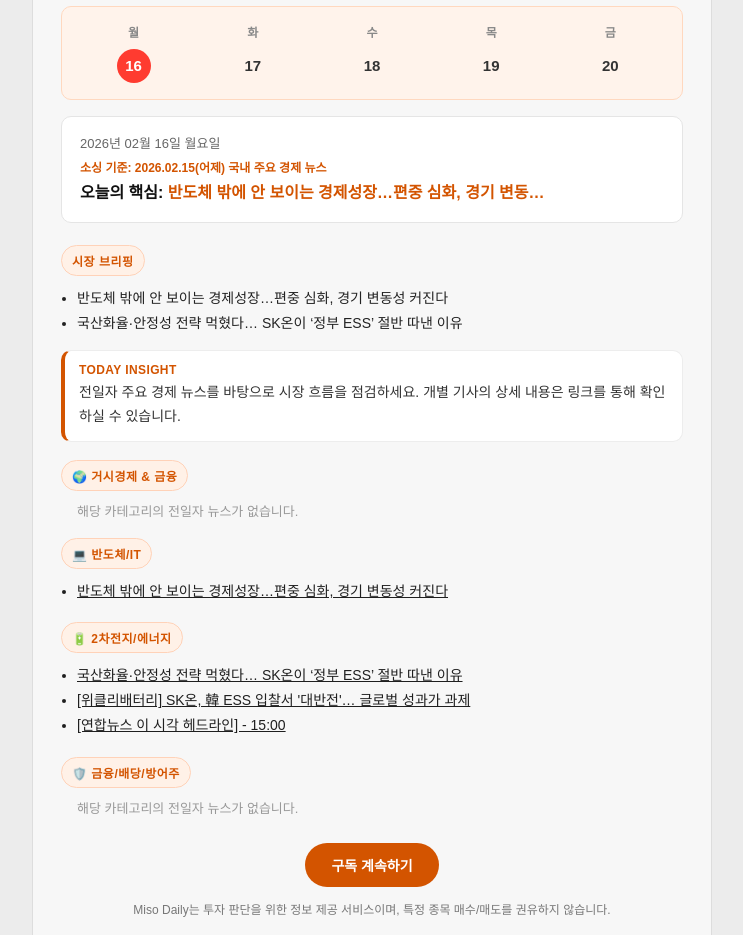
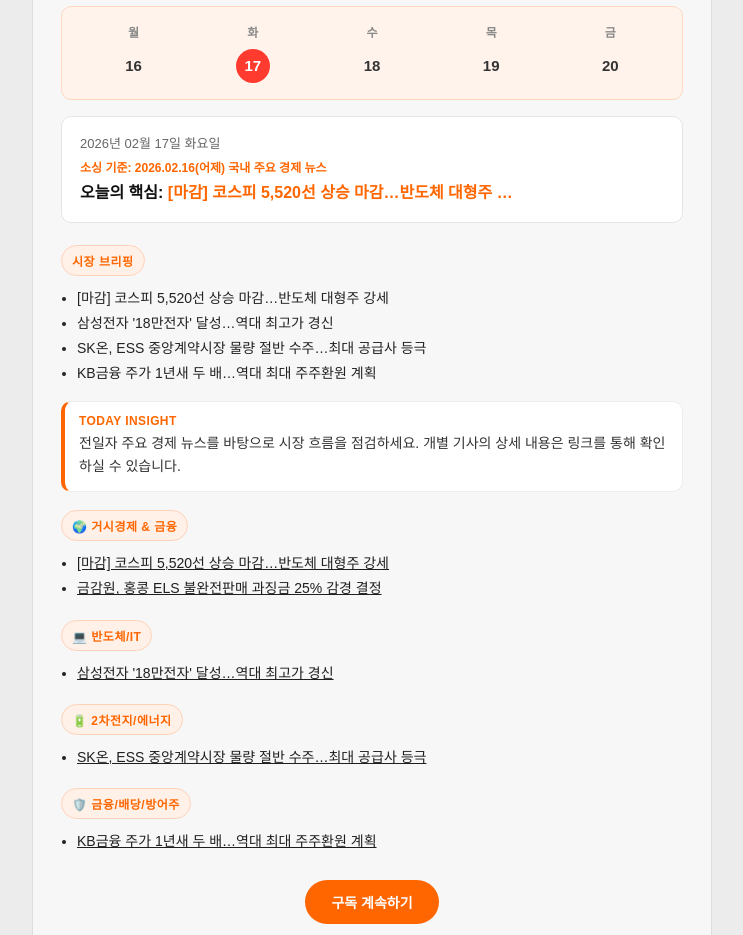
Before and after one commit to misodaily/miso_daily_newsletter, a plain HTML site: page public/index.html in a window 1280 px wide. Shown: the part 217-1152 px from the top of the page, without its empty margins (268-1011 px from the left). Drawn offline with Linux system fonts and the light colour scheme.

Commit message:
style: update brand color to brighter orange #FF6600

```diff
--- a/public/index.html
+++ b/public/index.html
@@ -49,7 +49,7 @@
                     style="max-width:680px;background:#f7f7f7;border:1px solid #dddddd;border-radius:12px;overflow:hidden;margin:0 auto;">
                     <tr>
                         <td class="content-padding"
-                            style="padding:26px 28px 18px 28px;text-align:center;background:#D35400;">
+                            style="padding:26px 28px 18px 28px;text-align:center;background:#FF6600;">
                             <p
                                 style="margin:0 0 10px 0;font-size:12px;color:#1a1a1a;font-weight:700;letter-spacing:0.6px;">
                                 MARKET
@@ -92,18 +92,12 @@
                                                                     <tr>
                                                                         <td align="center">
 
-                                                                            <!-- 오늘: 붉은 원 + 흰색 텍스트 -->
-                                                                            <table role="presentation" cellspacing="0"
-                                                                                cellpadding="0" border="0"
-                                                                                class="calendar-date-container">
-                                                                                <tr>
-                                                                                    <td class="calendar-date"
-                                                                                        style="width:34px; height:34px; background-color:#ff3b30; border-radius:50%; text-align:center; vertical-align:middle;">
-                                                                                        <span class="calendar-date-text"
-                                                                                            style="display:block; font-size:15px; font-weight:700; color:#ffffff; line-height:34px;">16</span>
-                                                                                    </td>
-                                                                                </tr>
-                                                                            </table>
+                                                                            <!-- 다른 날짜: 평범한 텍스트 -->
+                                                                            <div class="calendar-date"
+                                                                                style="width:34px; height:34px; line-height:34px; text-align:center;">
+                                                                                <span class="calendar-date-text"
+                                                                                    style="font-size:15px; font-weight:600; color:#333;">16</span>
+                                                                            </div>
 
                                                                         </td>
                                                                     </tr>
@@ -124,12 +118,18 @@
                                                                     <tr>
                                                                         <td align="center">
 
-                                                                            <!-- 다른 날짜: 평범한 텍스트 -->
-                                                                            <div class="calendar-date"
-                                                                                style="width:34px; height:34px; line-height:34px; text-align:center;">
-                                                                                <span class="calendar-date-text"
-                                                                                    style="font-size:15px; font-weight:600; color:#333;">17</span>
-                                                                            </div>
+                                                                            <!-- 오늘: 붉은 원 + 흰색 텍스트 -->
+                                                                            <table role="presentation" cellspacing="0"
+                                                                                cellpadding="0" border="0"
+                                                                                class="calendar-date-container">
+                                                                                <tr>
+                                                                                    <td class="calendar-date"
+                                                                                        style="width:34px; height:34px; background-color:#ff3b30; border-radius:50%; text-align:center; vertical-align:middle;">
+                                                                                        <span class="calendar-date-text"
+                                                                                            style="display:block; font-size:15px; font-weight:700; color:#ffffff; line-height:34px;">17</span>
+                                                                                    </td>
+                                                                                </tr>
+                                                                            </table>
 
                                                                         </td>
                                                                     </tr>
@@ -233,12 +233,12 @@
                                 style="background:#ffffff;border:1px solid #e5e5e5;border-radius:10px;">
                                 <tr>
                                     <td style="padding:16px 18px;">
-                                        <p style="margin:0 0 6px 0;font-size:13px;color:#666;">2026년 02월 16일 월요일</p>
-                                        <p style="margin:0 0 6px 0;font-size:12px;color:#D35400;font-weight:700;">소싱 기준:
-                                            2026.02.15(어제) 국내
+                                        <p style="margin:0 0 6px 0;font-size:13px;color:#666;">2026년 02월 17일 화요일</p>
+                                        <p style="margin:0 0 6px 0;font-size:12px;color:#FF6600;font-weight:700;">소싱 기준:
+                                            2026.02.16(어제) 국내
                                             주요 경제 뉴스</p>
                                         <p style="margin:0;font-size:16px;line-height:1.55;font-weight:700;color:#111;">
-                                            오늘의 핵심: <span style="color:#D35400;">반도체 밖에 안 보이는 경제성장…편중 심화, 경기 변동…</span>
+                                            오늘의 핵심: <span style="color:#FF6600;">[마감] 코스피 5,520선 상승 마감…반도체 대형주 …</span>
                                         </p>
                                     </td>
                                 </tr>
@@ -250,13 +250,17 @@
                     <tr>
                         <td class="content-padding" style="padding:18px 28px 0 28px;">
                             <p
-                                style="margin:0 0 10px 0;display:inline-block;padding:6px 10px;background:#fff1e7;border:1px solid #ffd2b8;border-radius:999px;font-size:12px;font-weight:800;letter-spacing:0.5px;color:#D35400;">
+                                style="margin:0 0 10px 0;display:inline-block;padding:6px 10px;background:#fff1e7;border:1px solid #ffd2b8;border-radius:999px;font-size:12px;font-weight:800;letter-spacing:0.5px;color:#FF6600;">
                                 시장 브리핑</p>
                             <ul style="margin:0 0 0 16px;padding:0;font-size:14px;line-height:1.8;color:#222;">
 
-                                <li>반도체 밖에 안 보이는 경제성장…편중 심화, 경기 변동성 커진다</li>
+                                <li>[마감] 코스피 5,520선 상승 마감…반도체 대형주 강세</li>
 
-                                <li>국산화율·안정성 전략 먹혔다… SK온이 ‘정부 ESS’ 절반 따낸 이유</li>
+                                <li>삼성전자 '18만전자' 달성…역대 최고가 경신</li>
+
+                                <li>SK온, ESS 중앙계약시장 물량 절반 수주…최대 공급사 등극</li>
+
+                                <li>KB금융 주가 1년새 두 배…역대 최대 주주환원 계획</li>
 
                             </ul>
                         </td>
@@ -266,11 +270,11 @@
                     <tr>
                         <td class="content-padding" style="padding:14px 28px 0 28px;">
                             <table role="presentation" cellpadding="0" cellspacing="0" border="0" width="100%"
-                                style="background:#ffffff;border:1px solid #ededed;border-left:4px solid #D35400;border-radius:10px;">
+                                style="background:#ffffff;border:1px solid #ededed;border-left:4px solid #FF6600;border-radius:10px;">
                                 <tr>
                                     <td style="padding:12px 14px;">
                                         <p
-                                            style="margin:0 0 4px 0;font-size:12px;color:#D35400;font-weight:800;letter-spacing:0.4px;">
+                                            style="margin:0 0 4px 0;font-size:12px;color:#FF6600;font-weight:800;letter-spacing:0.4px;">
                                             TODAY
                                             INSIGHT</p>
                                         <p style="margin:0;font-size:14px;line-height:1.7;color:#333;">전일자 주요 경제 뉴스를 바탕으로 시장 흐름을 점검하세요. 개별 기사의 상세 내용은 링크를 통해 확인하실 수 있습니다.</p>
@@ -286,25 +290,16 @@
                         <td class="content-padding"
                             style="padding:18px 28px 0 28px;">
                             <p
-                                style="margin:0 0 10px 0;display:inline-block;padding:6px 10px;background:#fff1e7;border:1px solid #ffd2b8;border-radius:999px;font-size:12px;font-weight:800;letter-spacing:0.5px;color:#D35400;">
+                                style="margin:0 0 10px 0;display:inline-block;padding:6px 10px;background:#fff1e7;border:1px solid #ffd2b8;border-radius:999px;font-size:12px;font-weight:800;letter-spacing:0.5px;color:#FF6600;">
                                 🌍 거시경제 & 금융</p>
-
-                            <p style="margin:0 0 0 16px;font-size:13px;color:#999;">해당 카테고리의 전일자 뉴스가 없습니다.</p>
-
-                        </td>
-                    </tr>
-
-                    <tr>
-                        <td class="content-padding"
-                            style="padding:18px 28px 0 28px;">
-                            <p
-                                style="margin:0 0 10px 0;display:inline-block;padding:6px 10px;background:#fff1e7;border:1px solid #ffd2b8;border-radius:999px;font-size:12px;font-weight:800;letter-spacing:0.5px;color:#D35400;">
-                                💻 반도체/IT</p>
 
                             <ul style="margin:0 0 0 16px;padding:0;font-size:14px;line-height:1.8;">
 
-                                <li><a href="https://n.news.naver.com/mnews/article/003/0013771453?sid=101" target="_blank" rel="noopener noreferrer"
-                                        style="color:#1f1f1f;text-decoration:underline;">반도체 밖에 안 보이는 경제성장…편중 심화, 경기 변동성 커진다</a></li>
+                                <li><a href="https://www.yna.co.kr/view/AKR20260216000100002" target="_blank" rel="noopener noreferrer"
+                                        style="color:#1f1f1f;text-decoration:underline;">[마감] 코스피 5,520선 상승 마감…반도체 대형주 강세</a></li>
+
+                                <li><a href="https://www.mk.co.kr/news/economy/11214001" target="_blank" rel="noopener noreferrer"
+                                        style="color:#1f1f1f;text-decoration:underline;">금감원, 홍콩 ELS 불완전판매 과징금 25% 감경 결정</a></li>
 
                             </ul>
 
@@ -315,19 +310,30 @@
                         <td class="content-padding"
                             style="padding:18px 28px 0 28px;">
                             <p
-                                style="margin:0 0 10px 0;display:inline-block;padding:6px 10px;background:#fff1e7;border:1px solid #ffd2b8;border-radius:999px;font-size:12px;font-weight:800;letter-spacing:0.5px;color:#D35400;">
+                                style="margin:0 0 10px 0;display:inline-block;padding:6px 10px;background:#fff1e7;border:1px solid #ffd2b8;border-radius:999px;font-size:12px;font-weight:800;letter-spacing:0.5px;color:#FF6600;">
+                                💻 반도체/IT</p>
+
+                            <ul style="margin:0 0 0 16px;padding:0;font-size:14px;line-height:1.8;">
+
+                                <li><a href="https://www.yna.co.kr/view/AKR20260216000200002" target="_blank" rel="noopener noreferrer"
+                                        style="color:#1f1f1f;text-decoration:underline;">삼성전자 '18만전자' 달성…역대 최고가 경신</a></li>
+
+                            </ul>
+
+                        </td>
+                    </tr>
+
+                    <tr>
+                        <td class="content-padding"
+                            style="padding:18px 28px 0 28px;">
+                            <p
+                                style="margin:0 0 10px 0;display:inline-block;padding:6px 10px;background:#fff1e7;border:1px solid #ffd2b8;border-radius:999px;font-size:12px;font-weight:800;letter-spacing:0.5px;color:#FF6600;">
                                 🔋 2차전지/에너지</p>
 
                             <ul style="margin:0 0 0 16px;padding:0;font-size:14px;line-height:1.8;">
 
-                                <li><a href="https://n.news.naver.com/mnews/article/005/0001832352?sid=101" target="_blank" rel="noopener noreferrer"
-                                        style="color:#1f1f1f;text-decoration:underline;">국산화율·안정성 전략 먹혔다… SK온이 ‘정부 ESS’ 절반 따낸 이유</a></li>
-
-                                <li><a href="https://n.news.naver.com/mnews/article/138/0002218168?sid=105" target="_blank" rel="noopener noreferrer"
-                                        style="color:#1f1f1f;text-decoration:underline;">[위클리배터리] SK온, 韓 ESS 입찰서 '대반전'… 글로벌 성과가 과제</a></li>
-
-                                <li><a href="https://n.news.naver.com/mnews/article/001/0015907850?sid=102" target="_blank" rel="noopener noreferrer"
-                                        style="color:#1f1f1f;text-decoration:underline;">[연합뉴스 이 시각 헤드라인] - 15:00</a></li>
+                                <li><a href="https://www.sisajournal-e.com/news/articleView.html?idxno=308000" target="_blank" rel="noopener noreferrer"
+                                        style="color:#1f1f1f;text-decoration:underline;">SK온, ESS 중앙계약시장 물량 절반 수주…최대 공급사 등극</a></li>
 
                             </ul>
 
@@ -338,10 +344,15 @@
                         <td class="content-padding"
                             style="padding:18px 28px 16px 28px;">
                             <p
-                                style="margin:0 0 10px 0;display:inline-block;padding:6px 10px;background:#fff1e7;border:1px solid #ffd2b8;border-radius:999px;font-size:12px;font-weight:800;letter-spacing:0.5px;color:#D35400;">
+                                style="margin:0 0 10px 0;display:inline-block;padding:6px 10px;background:#fff1e7;border:1px solid #ffd2b8;border-radius:999px;font-size:12px;font-weight:800;letter-spacing:0.5px;color:#FF6600;">
                                 🛡️ 금융/배당/방어주</p>
 
-                            <p style="margin:0 0 0 16px;font-size:13px;color:#999;">해당 카테고리의 전일자 뉴스가 없습니다.</p>
+                            <ul style="margin:0 0 0 16px;padding:0;font-size:14px;line-height:1.8;">
+
+                                <li><a href="https://www.yna.co.kr/view/AKR20260216000300002" target="_blank" rel="noopener noreferrer"
+                                        style="color:#1f1f1f;text-decoration:underline;">KB금융 주가 1년새 두 배…역대 최대 주주환원 계획</a></li>
+
+                            </ul>
 
                         </td>
                     </tr>
@@ -353,7 +364,7 @@
                             <table role="presentation" cellpadding="0" cellspacing="0" border="0"
                                 style="margin:0 auto;">
                                 <tr>
-                                    <td style="background:#D35400;border-radius:999px;">
+                                    <td style="background:#FF6600;border-radius:999px;">
                                         <a href="subscribe_miso_daily.html" target="_blank" rel="noopener noreferrer"
                                             style="display:inline-block;padding:12px 26px;font-size:14px;font-weight:700;color:#fff;text-decoration:none;">
                                             구독 계속하기
```
Also changed, not shown: public/newsletter_miso_daily.html (+66 -55 lines), templates/newsletter_template.html (+8 -8 lines).
